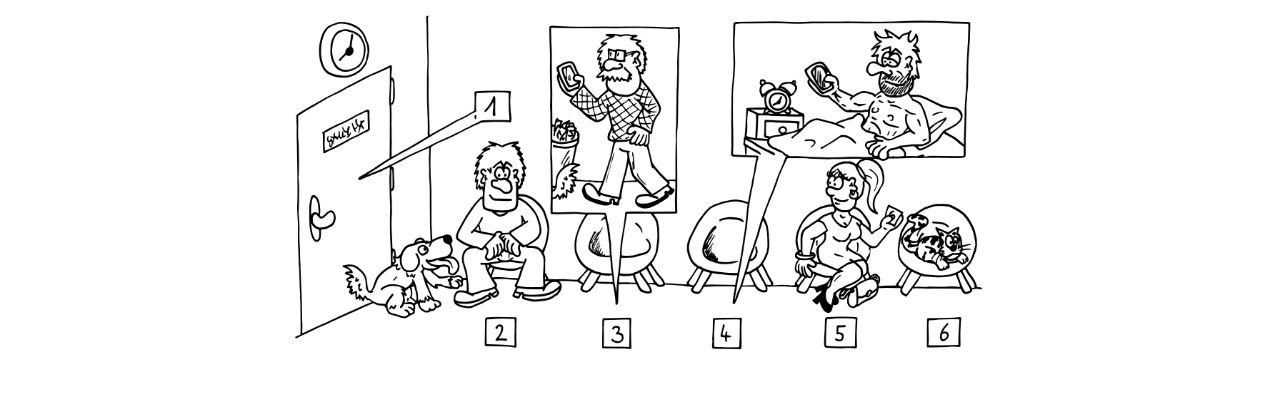
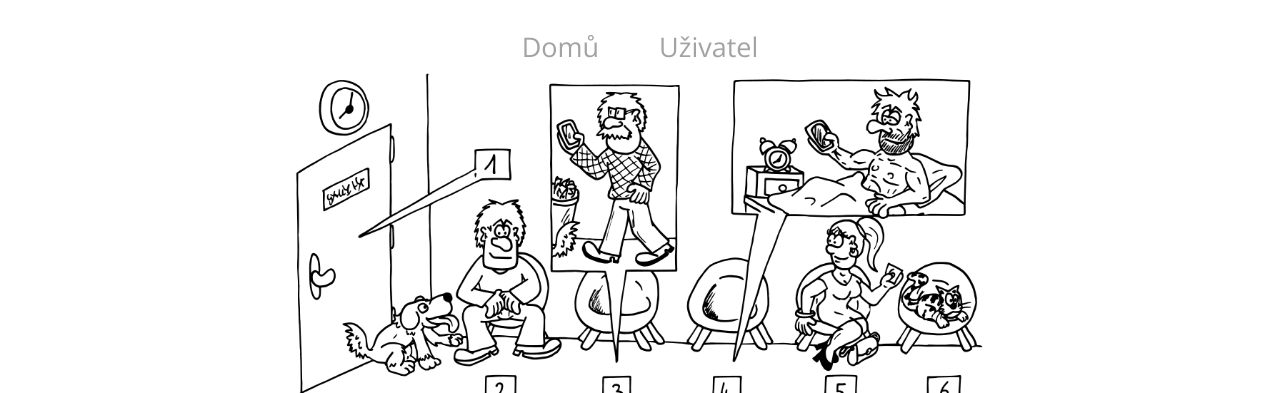
Before and after one commit to nextinq/nextinq.com, an Astro site: page / in a window 1280 px wide. Shown: the part 128-521 px from the top of the page. Built offline with nearby package versions, Linux system fonts and the light colour scheme; Astro itself is replaced by a stand-in of ours.

Commit message:
truly-final

```diff
--- a/src/layouts/main.astro
+++ b/src/layouts/main.astro
@@ -22,6 +22,7 @@ const { mainClass } = Astro.props;
   <body>
     <section class={mainClass ?? "mdx"}>
       <h1>NextinQ</h1>
+      <a class="odkaz" href="/">Domů</a><a class="odkaz" href="/end-user">Uživatel</a>
       <slot />
       <footer>
         <a href="/dpa">Zpracovatelská smlouva</a>
--- a/src/style/style.css
+++ b/src/style/style.css
@@ -17,7 +17,13 @@ h2 {
   color: #ff7518;
   text-align: center;
 }
-
+.odkaz {
+  color: #a3a3a3;
+  margin: 30px;
+  font-family: "Open Sans", sans-serif;
+  font-weight: 400;
+  text-decoration: none;
+}
 h2 {
   font-weight: 400;
 }
@@ -48,6 +54,9 @@ footer {
   text-align: center;
   margin: 45px;
 }
+footer a {
+  display: block;
+}
 .mdx {
   font-family: "Open Sans", sans-serif;
 }
@@ -57,6 +66,12 @@ footer {
 @media all and (min-width: 800px) {
   body {
     text-align: center;
+    display: grid;
+    place-items: center;
+  }
+
+  body > section {
+    width: 800px;
   }
   .user-img {
     width: 5px;
```
